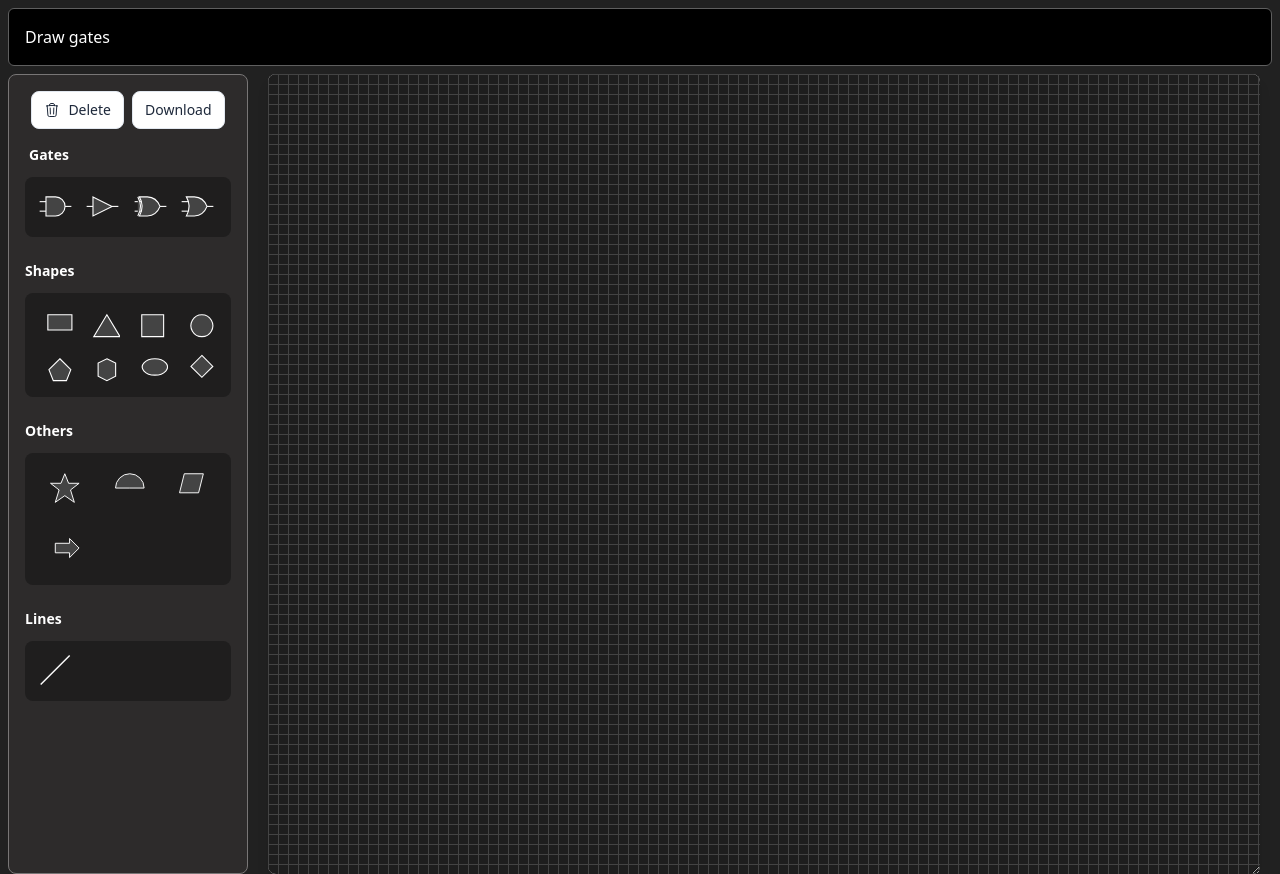
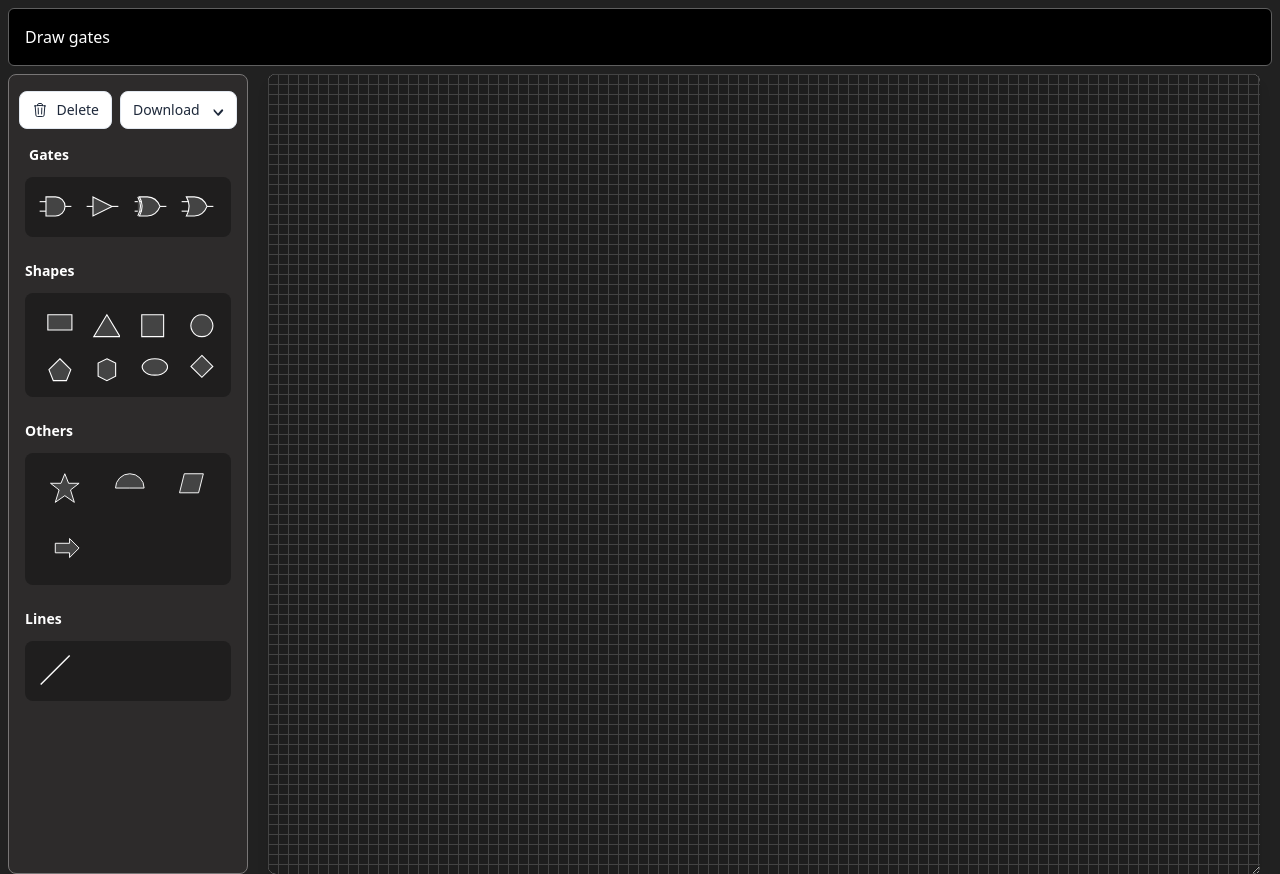
Before and after one commit to manish-107/DrawGates, a Vue app: page / in a window 1280 px wide. Built offline with nearby package versions, Linux system fonts and the light colour scheme.

Commit message:
added json file download✅

```diff
--- a/src/App.vue
+++ b/src/App.vue
@@ -100,6 +100,45 @@ const renderShape = (shapeData, x, y) => {
   draggedItems.value.push(shape);
 };
 
+const downloadJSON = () => {
+  // Prepare the data object
+  const data = {
+    shapes: draggedItems.value.map((shape) => ({
+      id: shape.svgId,
+      name: shape.svgName,
+      x: shape.x,
+      y: shape.y,
+      style: shape.style,
+      dimensions: shape.dimensions,
+      paths: shape.paths,
+    })),
+    lines: lines.value.map((line) => ({
+      id: line.lineId,
+      start: line.startXY,
+      end: line.endXY,
+      startShapeJoin: line.startShapeJoin,
+      endShapeJoin: line.endShapeJoin,
+      name: line.lineName,
+    })),
+  };
+
+  // Convert the data to a JSON string
+  const jsonData = JSON.stringify(data, null, 2);
+
+  // Create a Blob and download it
+  const blob = new Blob([jsonData], { type: "application/json" });
+  const url = URL.createObjectURL(blob);
+
+  const a = document.createElement("a");
+  a.href = url;
+  a.download = "diagram_data.json";
+  document.body.appendChild(a);
+  a.click();
+  document.body.removeChild(a);
+
+  URL.revokeObjectURL(url); // Clean up
+};
+
 const downloadImage = () => {
   const svgElement = document.getElementById("diagramSvg");
 
@@ -110,10 +149,10 @@ const downloadImage = () => {
 
   // Get the bounding box of the entire SVG
   const bbox = svgElement.getBBox();
-  const minX = bbox.x - 284; // Adjust for sidebar
-  const minY = bbox.y - 84; // Adjust for navbar
-  const maxX = bbox.x + bbox.width + 284; // Full width with offset
-  const maxY = bbox.y + bbox.height + 84; // Full height with offset
+  const minX = bbox.x - 284;
+  const minY = bbox.y - 84;
+  const maxX = bbox.x + bbox.width + 284;
+  const maxY = bbox.y + bbox.height + 84;
 
   // Clone SVG content into a new <svg>
   const svgNS = "http://www.w3.org/2000/svg";
@@ -169,7 +208,6 @@ const downloadImage = () => {
   img.src = url;
 };
 
-// Watchers to re-render on array changes
 watch(draggedItems, renderAll, { deep: true });
 watch(lines, renderAll, { deep: true });
 
@@ -208,6 +246,7 @@ onMounted(() => {
         @add-line="addLines"
         @delete-selected="deleteSelected"
         @download-image="downloadImage"
+        @download-json="downloadJSON"
       />
       <main class="flex-1 px-5 overflow-auto">
         <div
--- a/src/components/Sidebar.vue
+++ b/src/components/Sidebar.vue
@@ -1,8 +1,20 @@
 <script setup>
 import { svgData } from "@/assets/svgData";
 import { lines } from "@/assets/svgData";
+import { ref } from "vue";
 
-const emit = defineEmits(["add-line", "delete-selected", "download-image"]);
+const dropdownVisible = ref(false);
+
+const toggleDropdown = () => {
+  dropdownVisible.value = !dropdownVisible.value;
+};
+
+const emit = defineEmits([
+  "add-line",
+  "delete-selected",
+  "download-image",
+  "download-json",
+]);
 </script>
 
 <template>
@@ -30,12 +42,47 @@ const emit = defineEmits(["add-line", "delete-selected", "download-image"]);
         </svg>
         <span class="ml-2 hidden md:inline-block">Delete</span>
       </button>
-      <button
-        @click="emit('download-image')"
-        class="flex items-center px-3 py-2 text-sm font-medium bg-white border rounded-lg text-slate-800 hover:text-blue-600 hover:bg-slate-100 border-slate-200"
-      >
-        <span class="hidden md:inline-block">Download</span>
-      </button>
+      <div class="relative inline-block text-left">
+        <div>
+          <button
+            @click="toggleDropdown"
+            class="flex items-center px-3 py-2 text-sm font-medium bg-white border rounded-lg text-slate-800 hover:text-blue-600 hover:bg-slate-100 border-slate-200"
+          >
+            <span class="hidden md:inline-block">Download</span>
+            <svg
+              xmlns="http://www.w3.org/2000/svg"
+              class="w-5 h-5 ml-2 -mr-1"
+              viewBox="0 0 20 20"
+              fill="currentColor"
+            >
+              <path
+                fill-rule="evenodd"
+                d="M5.293 9.707a1 1 0 011.414 0L10 13.586l3.293-3.879a1 1 0 011.707 1.207l-4 4.5a1 1 0 01-1.414 0l-4-4.5a1 1 0 01.293-.707z"
+                clip-rule="evenodd"
+              />
+            </svg>
+          </button>
+        </div>
+
+        <!-- Dropdown menu -->
+        <div
+          v-if="dropdownVisible"
+          class="absolute right-0 z-10 mt-2 w-30 bg-white rounded-xl shadow-lg border border-gray-200"
+        >
+          <button
+            @click="$emit('download-image')"
+            class="block w-full px-4 py-2 text-sm text-left rounded-xl text-slate-800 hover:bg-slate-100 hover:text-blue-600"
+          >
+            Download Image
+          </button>
+          <button
+            @click="$emit('download-json')"
+            class="block w-full px-4 py-2 text-sm text-left rounded-xl text-slate-800 hover:bg-slate-100 hover:text-blue-600"
+          >
+            Download JSON
+          </button>
+        </div>
+      </div>
     </div>
 
     <div class="flex flex-col w-full px-4">
@@ -126,3 +173,16 @@ const emit = defineEmits(["add-line", "delete-selected", "download-image"]);
     </div>
   </aside>
 </template>
+
+<style scoped>
+.dropdown-menu {
+  position: absolute;
+  top: 100%;
+  right: 0;
+  z-index: 10;
+  width: 12rem;
+  background-color: white;
+  border-radius: 0.375rem;
+  box-shadow: 0 4px 6px rgba(0, 0, 0, 0.1);
+}
+</style>
```
